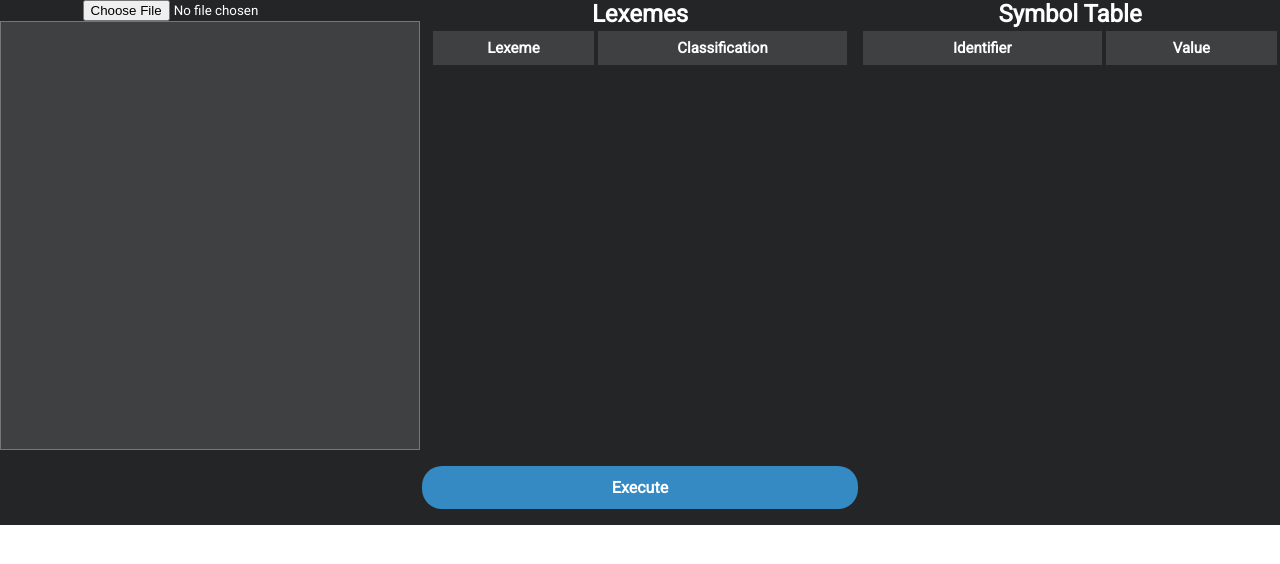
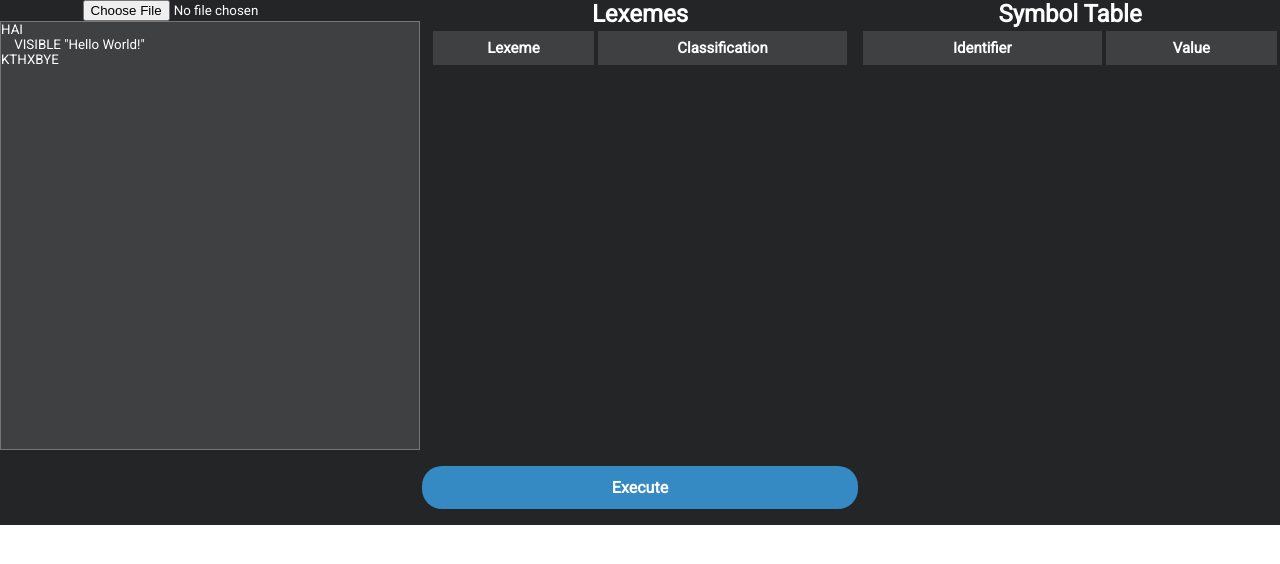
Before and after one commit to derfliwbej/lolterpreter, a plain HTML site: page index.html in a window 1280 px wide. Drawn offline with Linux system fonts and the light colour scheme.

Commit message:
Add default source code

```diff
--- a/index.html
+++ b/index.html
@@ -12,7 +12,9 @@
         <div class="three-container">
             <div class="text-editor">
                 <input type="file" name="inputfile" id="inputfile">
-                <textarea id="editor" rows="10" cols="30"></textarea>
+                <textarea id="editor" rows="10" cols="30">HAI
+    VISIBLE "Hello World!"
+KTHXBYE</textarea>
             </div>
             <div class="lexeme-table">
                 <h2>Lexemes</h2>
--- a/output.css
+++ b/output.css
@@ -58,6 +58,7 @@ body {
   padding: 0.75rem;
   font-weight: bold;
   font-size: 1rem;
+  cursor: pointer;
 }
 .main-container .console-output {
   height: 100%;
```
